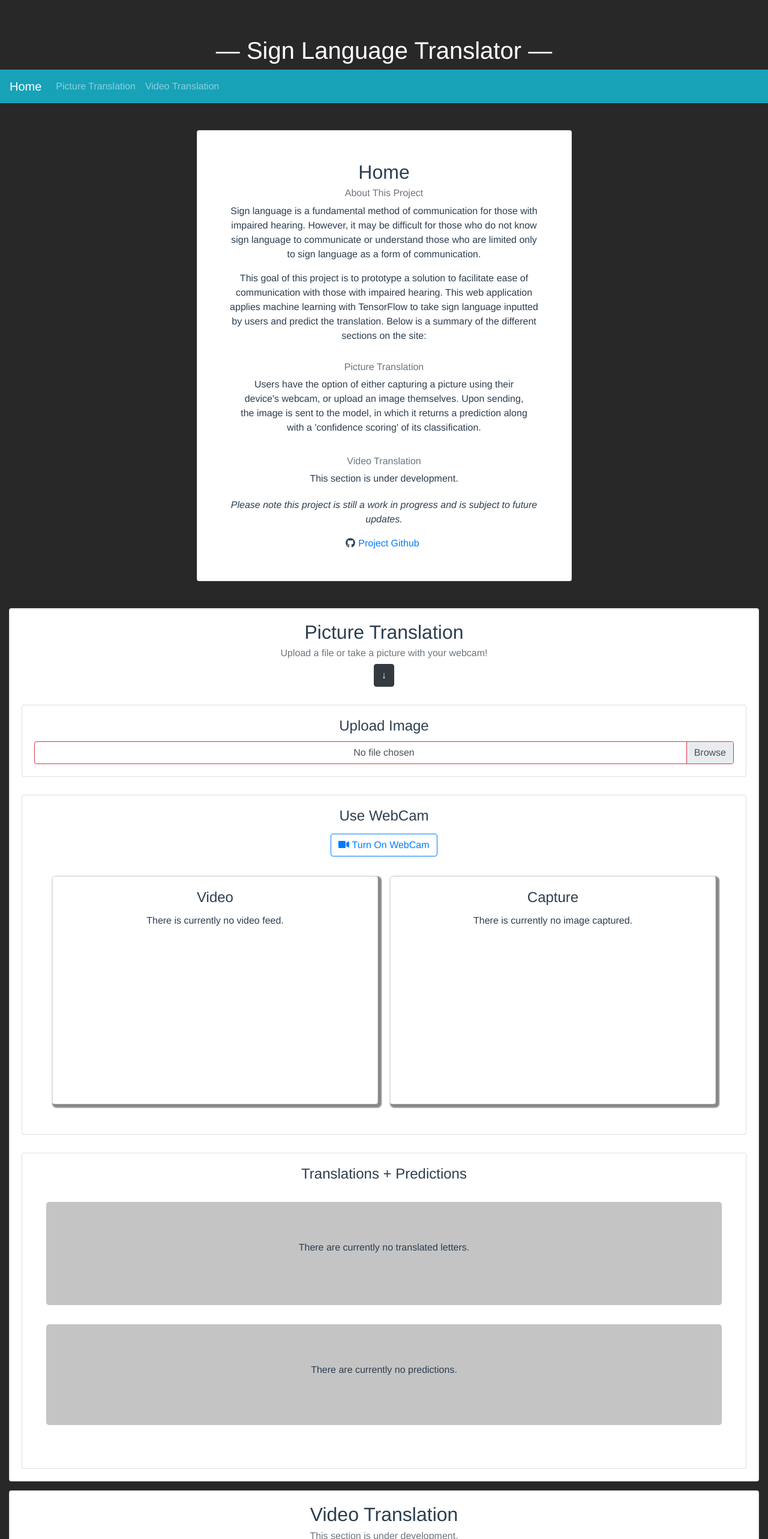
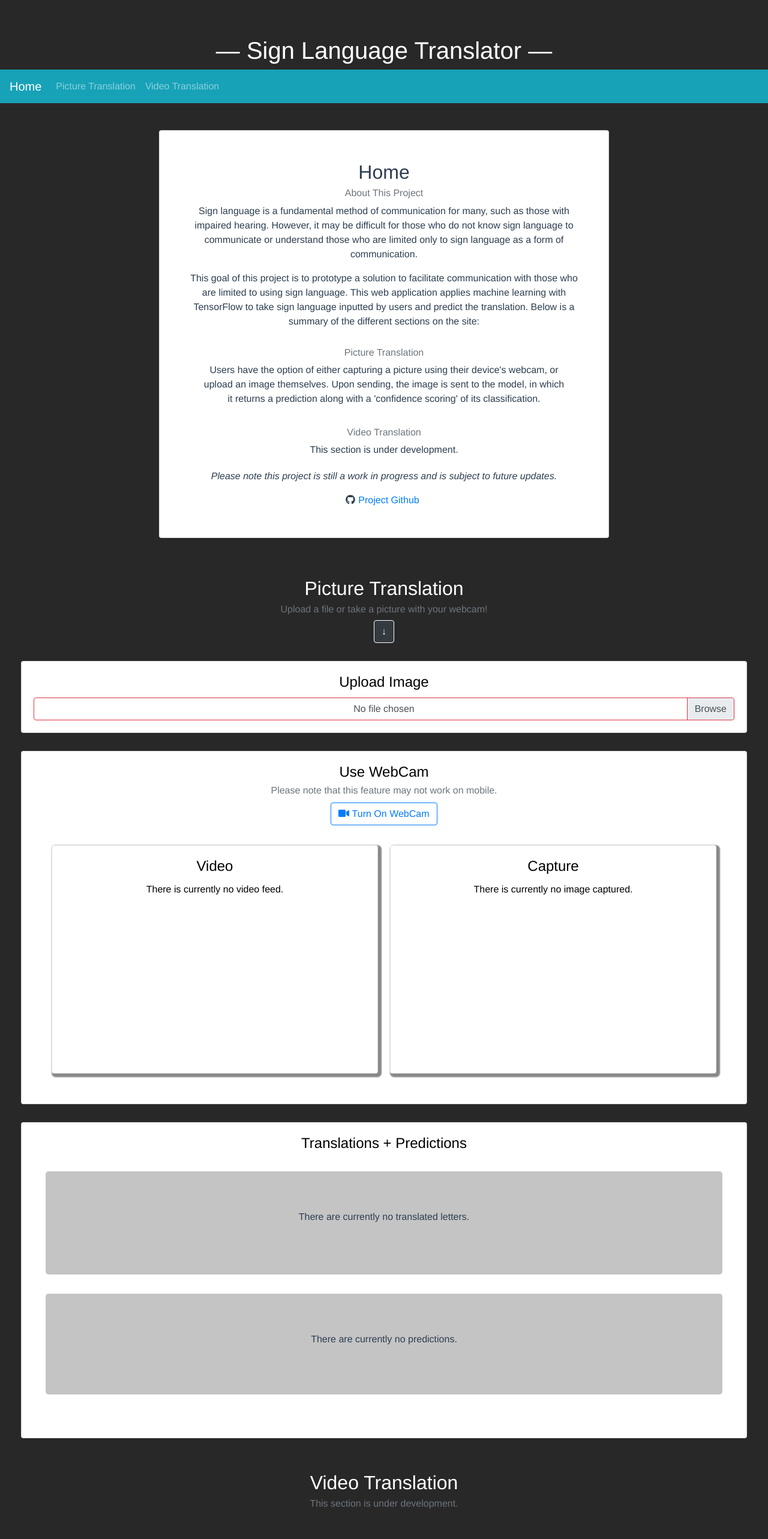
Before and after one commit to c73lam8797/Sign-Language-Translator, a Vue app in the folder Frontend/vue-app/: page / in a window 1280 px wide. Shown: the top 2566 px of the page at 60% size. Built offline with nearby package versions, Linux system fonts and the light colour scheme.

Commit message:
minor styling changes

```diff
--- a/Frontend/vue-app/src/components/Home.vue
+++ b/Frontend/vue-app/src/components/Home.vue
@@ -3,10 +3,10 @@
     <b-row class="justify-content-center" no-gutters>
       <b-card title="Home" sub-title="About This Project" id="home_card" title-tag="h2">
         <b-card-text>
-          Sign language is a fundamental method of communication for those with impaired hearing. However, it may be difficult for those who do not know sign language to communicate or understand those who are limited only to sign language as a form of communication.
+          Sign language is a fundamental method of communication for many, such as those with impaired hearing. However, it may be difficult for those who do not know sign language to communicate or understand those who are limited only to sign language as a form of communication.
         </b-card-text>
         <b-card-text>
-          This goal of this project is to prototype a solution to facilitate ease of communication with those with impaired hearing. This web application applies machine learning with TensorFlow to take sign language inputted by users and predict the translation. Below is a summary of the different sections on the site:
+          This goal of this project is to prototype a solution to facilitate communication with those who are limited to using sign language. This web application applies machine learning with TensorFlow to take sign language inputted by users and predict the translation. Below is a summary of the different sections on the site:
         </b-card-text>
         <b-card-body sub-title="Picture Translation">
           <b-card-text>
@@ -45,8 +45,16 @@ export default {
 }
 
 #home_card {
-  max-width: 50%;
+  max-width: 60%;
   margin: 30px;
   padding: 30px;
 }
+
+@media only screen and (max-width: 1024px) {
+  #home_card {
+    max-width: 95%;
+    margin: 30px 0px;
+    padding: 10px;
+  }
+}
 </style>
--- a/Frontend/vue-app/src/components/Navbar.vue
+++ b/Frontend/vue-app/src/components/Navbar.vue
@@ -1,6 +1,6 @@
 <template>
   <div class="Navbar">
-    <b-navbar toggleable="lg" type="dark" variant="info">
+    <b-navbar toggleable="lg" type="dark" variant="info" sticky>
       <b-navbar-brand href="#home">Home</b-navbar-brand>
       <b-navbar-toggle target="nav-collapse"></b-navbar-toggle>
       <b-collapse id="nav-collapse" is-nav>
@@ -29,4 +29,5 @@ export default {
 
 <!-- Add "scoped" attribute to limit CSS to this component only -->
 <style scoped>
+
 </style>
--- a/Frontend/vue-app/src/components/PictureTranslation.vue
+++ b/Frontend/vue-app/src/components/PictureTranslation.vue
@@ -10,7 +10,7 @@
           <b-button class="buttons" v-if="Boolean(uploadedFile)" @click="uploadedFile = null" variant="outline-danger" style="margin-top: 15px">Clear Uploaded Image</b-button>
         </b-card>
         <!-- Webcam button group -->
-        <b-card class="file_cards" title="Use WebCam">
+        <b-card class="file_cards" title="Use WebCam" sub-title="Please note that this feature may not work on mobile.">
           <b-button class="buttons" v-if="!webCamOn" @click="showCamera" variant="outline-primary"><font-awesome-icon v-if="!loading" :icon="['fas', 'video']" />
             <b-spinner v-if="loading" small label="Spinning"></b-spinner>
             <span v-else> Turn On WebCam</span>
@@ -21,7 +21,7 @@
           </b-button>
          <!-- Webcam video stream -->
           <b-card-body class="capture">
-            <b-card class="text-center video_cards" title="Video">
+            <b-card class="text-center video_cards" title="Video" id="video-card">
               <b-card-text v-if="!webCamOn">
                 There is currently no video feed.
               </b-card-text>
@@ -29,7 +29,7 @@
               <video autoplay id="video"></video>
               <b-button class="buttons" v-if="webCamOn" id="takephoto" @click="capture" variant="success"><font-awesome-icon :icon="['fas', 'camera']" />  Capture</b-button>
             </b-card>
-            <b-card class="text-center video_cards" title="Capture">
+            <b-card class="text-center video_cards" title="Capture" id="capture-card">
               <b-card-text v-if="!image">
                 There is currently no image captured.
               </b-card-text>
@@ -260,7 +260,9 @@
 .file_cards {
   width: 100%;
   margin: 30px 0px;
+  color: black;
 }
+
 
 #media_wrapper {
   margin: 10px 0px;
@@ -269,12 +271,39 @@
 #scrollToPredictionsWrapper {
   color: white;
 }
+#scrollToPredictions {
+  border: 1px solid white;
+}
+
 #scrollToPredictions:hover {
   transform: translateY(-5px);
 }
 
 #picture_card {
-  /* background-color: transparent; */
+  background-color: transparent;
+  border: none;
 }
 
+#picture_card .card-title {
+  color: white;
+}
+
+#translations_predictions .card-title, .file_cards .card-title {
+  color: black !important;
+}
+
+@media only screen and (max-width: 1024px) {
+  .capture {
+    flex-wrap: wrap;
+  }
+  #video-card {
+    min-width: 100%;
+  }
+  #capture-card {
+    min-width: 100%
+  }
+  .prediction_cards {
+    min-width: 99%;
+  }
+}
 </style>
--- a/Frontend/vue-app/src/components/VideoTranslation.vue
+++ b/Frontend/vue-app/src/components/VideoTranslation.vue
@@ -1,6 +1,6 @@
 <template>
   <div id="video">
-    <b-card class="page_section" title="Video Translation" sub-title="This section is under development." title-tag="h2">
+    <b-card id="video_card" class="page_section" title="Video Translation" sub-title="This section is under development." title-tag="h2">
 
     </b-card>
   </div>
@@ -27,5 +27,12 @@
 <!-- ---------------------------------------------------------- -->
 
 <style scoped>
+#video_card {
+  background-color: transparent;
+  border: none;
+}
 
+#video_card .card-title {
+  color: white;
+}
 </style>
```
